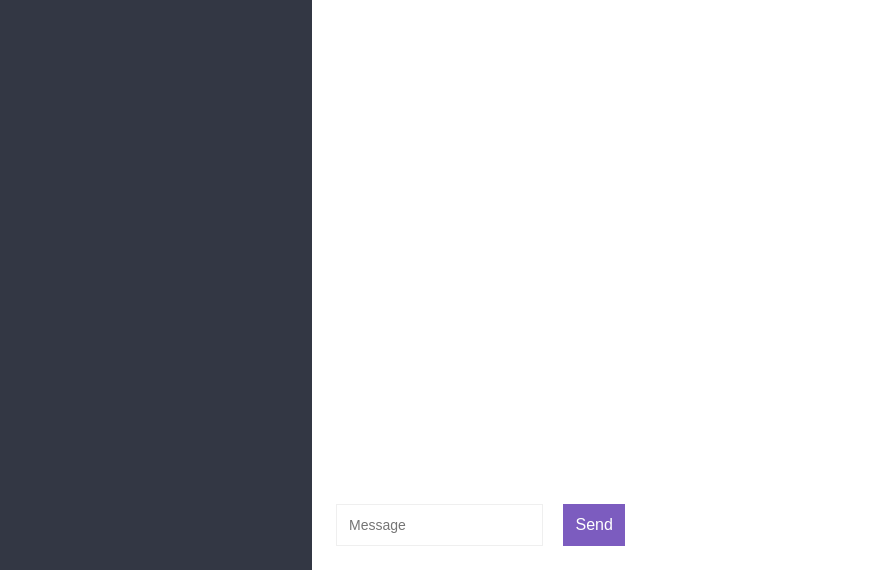
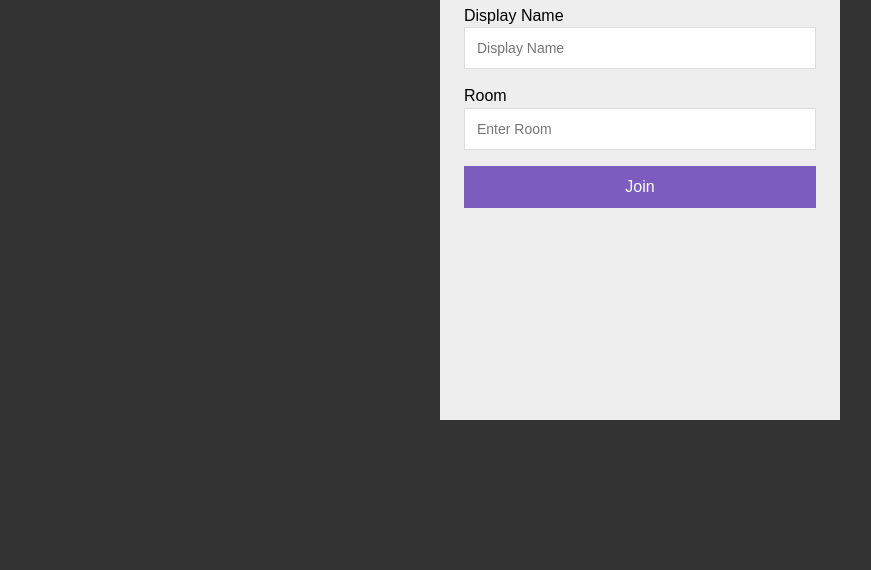
Before and after one commit to AmitabhKale/chat-app, a website: page public/index.html in a window 1280 px wide. Shown: the part 230-800 px from the top of the page, without its empty margins (0-871 px from the left). Drawn offline with nearby package versions, Linux system fonts and the light colour scheme; no server answers.

Commit message:
Added join page

```diff
--- a/public/css/styles.css
+++ b/public/css/styles.css
@@ -97,3 +97,32 @@ button:disabled {
   flex-grow: 1;
   margin: 0 16px 0 0;
 }
+
+.centered-form {
+  background-color: #333333;
+  height: 100vh;
+  display: flex;
+  justify-content: center;
+  align-items: center;
+}
+
+.centered-form-box {
+  height: 500px;
+  width: 400px;
+  background-color: #eee;
+  color: #000;
+  padding: 24px;
+}
+
+.centered-form h1 {
+  margin-bottom: 16px;
+}
+
+.centered-form input {
+  margin-bottom: 16px;
+  width: 100%;
+}
+
+.centered-form button {
+  width: 100%;
+}
--- a/public/index.html
+++ b/public/index.html
@@ -3,35 +3,32 @@
   <head>
     <meta charset="UTF-8" />
     <meta name="viewport" content="width=device-width, initial-scale=1.0" />
+    <title>Chat App</title>
+
     <link rel="stylesheet" href="css/styles.css" />
-    <title>Document</title>
   </head>
   <body>
-    <div class="container">
-      <div class="chat">
-        <div id="sidebar" class="chat-sidebar">
-          <h3>Chat App</h3>
-        </div>
+    <div class="centered-form">
+      <div class="centered-form-box">
+        <h1>Join</h1>
+        <form action="/chat.html">
+          <div>
+            <label>Display Name</label>
+            <input
+              type="text"
+              name="username"
+              placeholder="Display Name"
+              required
+            />
+          </div>
+          <div>
+            <label>Room</label>
+            <input type="text" placeholder="Enter Room" required />
 
-        <div class="chat-main">
-          <div class="chat-messages" id="messages"></div>
-
-          <div class="compose-message">
-            <form id="message_form">
-              <input
-                type="text"
-                id="message_input"
-                autocomplete="off"
-                placeholder="Message"
-              />
-              <button>Send</button>
-            </form>
+            <button>Join</button>
           </div>
-        </div>
+        </form>
       </div>
     </div>
-
-    <script src="socket.io/socket.io.js"></script>
-    <script src="./js/chat.js"></script>
   </body>
 </html>
```
Also changed, not shown: public/chat.html (added, +37 -0 lines).
